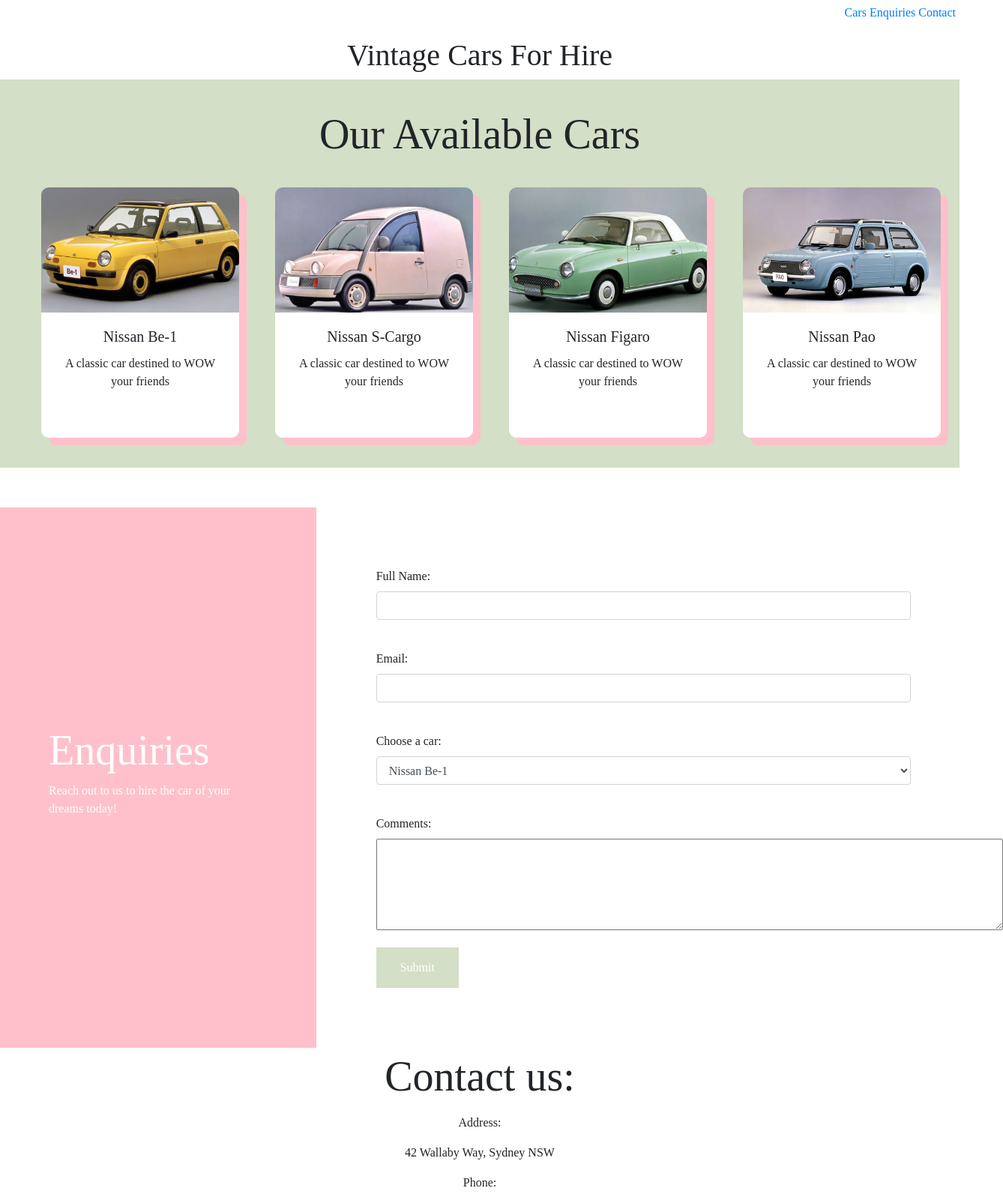
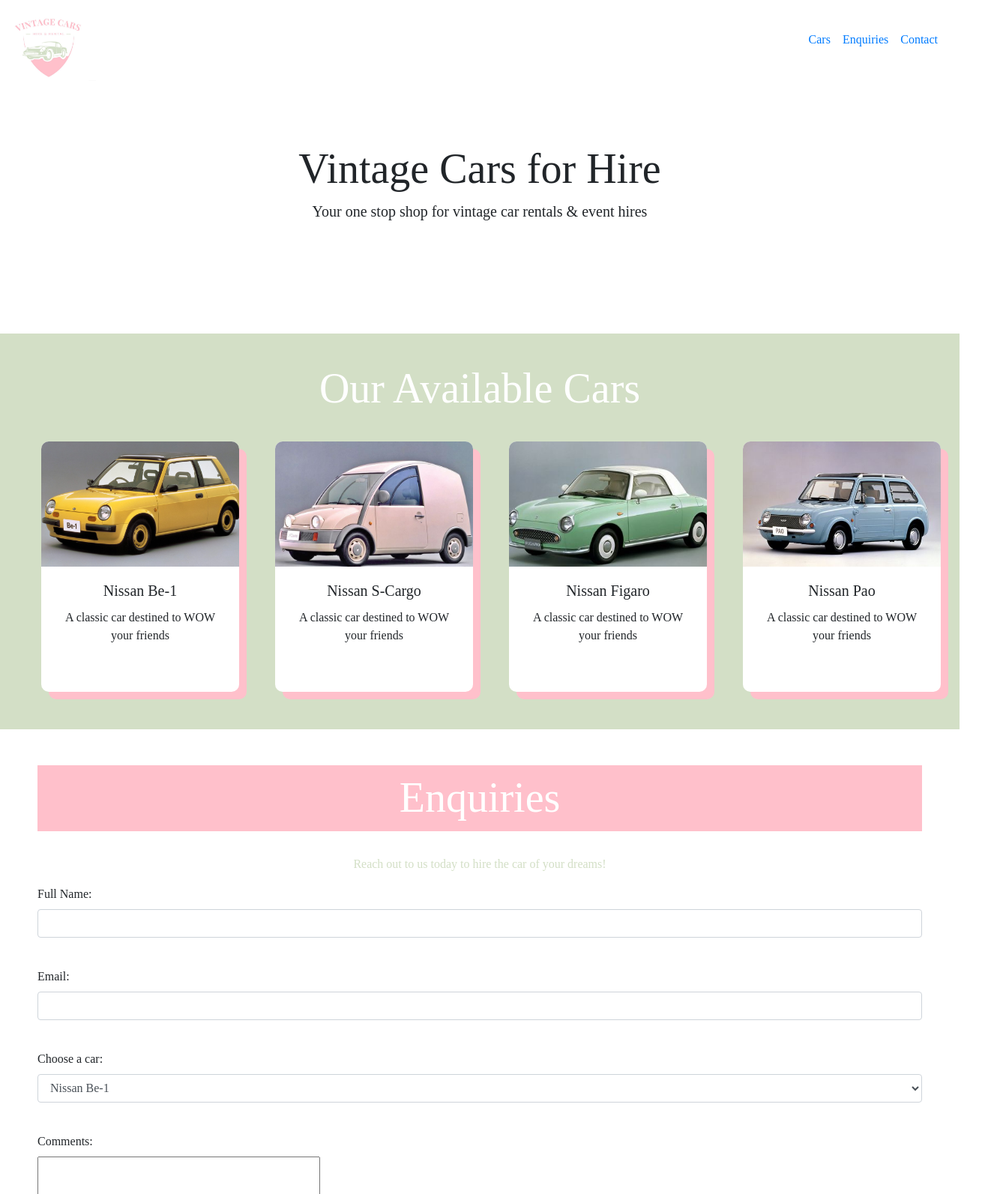
Before and after one commit to mprajogo/vintageCars, a plain HTML site: page index.html in a window 1280 px wide. Shown: the top 1593 px of the page at 75% size, 1338 px wide, since content can reach past the window. Drawn offline with nearby package versions, Linux system fonts and the light colour scheme.

Commit message:
update styling and content

```diff
--- a/index.html
+++ b/index.html
@@ -10,19 +10,47 @@
     <link rel="stylesheet" href="styles.css">
     <title>Vintage Cars</title>
   </head>
-  <body>
-    <nav>
-        <ul>
-            <li><a href="#cars">Cars</a></li>
-            <li><a href="#enquiries">Enquiries</a></li>
-            <li><a href="#contact">Contact</a></li>
+
+  <header>
+    <div class="logo">
+      <img src="images/logo.jpg" id="logo">
+    </div>
+    <nav class="navbar navbar-expand-sm">
+      <ul class="navbar-nav ml-auto">
+          <li class="nav-item">
+              <a class="nav-link" href="#cars">
+                Cars
+              </a>
+          </li>
+          <li class="nav-item">
+              <a class="nav-link" href="#enquiries">
+                Enquiries
+              </a>
+          </li>
+          <li class="nav-item">
+              <a class="nav-link" href="#contact">
+                Contact
+              </a>
+          </li>
       </ul>
   </nav>
+  </header>
 
-    <h1>Vintage Cars For Hire</h1>
+  <body>
+    <br>
+    <br>
+    <br>
 
+    <div class="jumbotron jumbotron-fluid" style="background:transparent !important">
+      <div class="container">
+        <h1 class="display-4">Vintage Cars for Hire</h1>
+        <p class="lead">Your one stop shop for vintage car rentals & event hires</p>
+      </div>
+    </div>
     <div class="container-fluid">
+
       <section class="" id="cars">
+
           <h2 id="carsHeading">Our Available Cars</h2>
           <br>
 
@@ -64,13 +92,9 @@
       <br>
 
       <section class="" id="enquiries">
-        <div class="row">
-          <div class="col-4">
               <h2>Enquiries</h2>
-            <p>Reach out to us to hire the car of your dreams today!</p>
-          </div>
-
-          <div class="col-8">
+              <br>
+              <p>Reach out to us today to hire the car of your dreams!</p>
 
               <form action="mailto:hello@vintagecars.com" id="enquiryForm">
                 <div class="form-group">
@@ -95,30 +119,29 @@
 
                 <div class="form-group">
                   <label for="comments">Comments:</label><br>
-                <textarea name="comments" id="comments" cols="91" rows="5"></textarea><br>
+                  <textarea name="comments" id="comments" cols="40" rows="5"></textarea><br>
                 </div>
 
                   <button type="submit" form="enquiryForm" value="submit">Submit</button>
               </form>
 
-          </div>
-        </div>
       </section>
 
       <section class="" id="contact">
-          <h2>Contact us:</h2>
-          <p></p>
-          <p>Address:</p>
-          <p>42 Wallaby Way, Sydney NSW</p>
-          <p>Phone:</p>
-          <p>02 0456 2334</p>
-          <p>Email</p>
-          <p>hello@vintagecars.com</p>
+          <h2>Contact Us</h2>
+          <p><strong>Address:</strong>
+          <br>42 Wallaby Way, Sydney NSW</p>
+          <p><strong>Phone:</strong>
+          <br>02 0456 2334</p>
+          <p><strong>Email</strong>
+          <br>hello@vintagecars.com</p>
       </section>
     </div>
 
     <footer>
+
       <p>Copyright Michelle Prajogo | 2021</p>
+      <a href="#top">Back to Top</a>
     </footer>
 
     <!-- Optional JavaScript -->
--- a/styles.css
+++ b/styles.css
@@ -4,31 +4,64 @@
  padding: 0;
 }
 
+header{
+    margin-bottom: 0;
+    padding-top: 20px;
+}
+
+nav{
+    display: inline-block;
+    text-align: right;
+    float: right;
+}
+
+#logo{
+    max-width: 10%;
+}
 body{
     font-family: Montserrat;
 }
 
 h1{
-    background-color: rgb(255, 255, 255);
     text-align: center;
+}
 
+.jumbotron{
+    background: white;
+    text-align: center;
+    padding-top: 100px;
+    padding-bottom: 100px;
 }
 
 h2{
-    font-size: 3.5rem;
+    font-size: 3.5em;
+    font-weight: lighter;
 }
 
-section{
-    margin-top: 5px;
+#cars h2{
+    color: white;
+    font-weight: lighter;
+}
+
+.row{
+    margin: 0px !important;
 }
 
 ul{
+
     text-align: right;
     padding: 5px;
 }
 li{
     display: inline-block;
     text-align: right;
+    color: black !important;
+}
+
+li:hover{
+    text-decoration: none;
+    color: white;
+    background-color: pink;
 }
 
 .container-fluid{
@@ -40,6 +73,7 @@
 #cars{
     background-color: rgb(211, 223, 198);
     padding: 40px;
+    padding-bottom: 50px;
     text-align: center;
 }
 
@@ -55,6 +89,10 @@
     border-radius: 10px 10px;
     border: none;
 
+}
+
+#enquiries{
+    margin-bottom: 3.5rem;
 }
 
 .col-4{
@@ -84,7 +122,7 @@
 }
 
 button{
-    background-color: rgb(211, 223, 198);
+    background-color: pink;
     border: none;
     color: white;
     padding: 15px 32px;
@@ -92,9 +130,46 @@
     text-decoration: none;
 }
 
+#contact{
+    background-color: rgb(211, 223, 198);
+    padding: 2rem 1rem;
+}
+
 footer{
     text-align: center;
+    background-color: rgb(230, 230, 230);
+    padding-top: 2rem;
+    padding-bottom: 1rem;
+    color: black;
+}
+
+p{
+    text-align: center;
+}
+
+.enquiries p{
+    text-align: left;
+}
+
+#logo{
+    display: inline-block !important;
+    width: 20%;
+    height: auto;
+    float: left;
+}
+
+#enquiries{
+    padding-left:50px;
+    padding-right: 50px;
+}
+
+#enquiries h2{
+    padding: 10px;
     background-color: pink;
-    padding-top: 3rem;
-    padding-bottom: 2rem;
+    color: white;
+    text-align: center;
 }
+
+#enquiries p{
+    color: rgb(211, 223, 198);
+}
```
Also changed, not shown: images/logo.jpg (added). Lines whose indentation alone changed are shown as unchanged.
